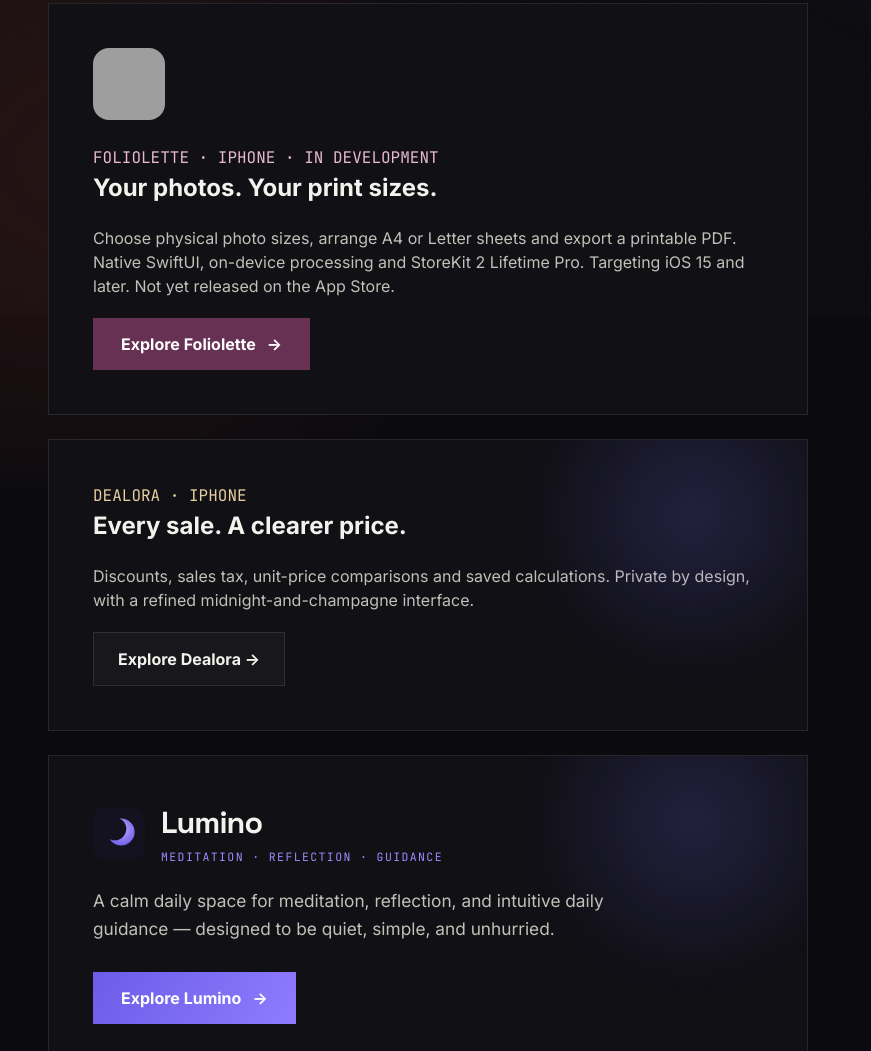
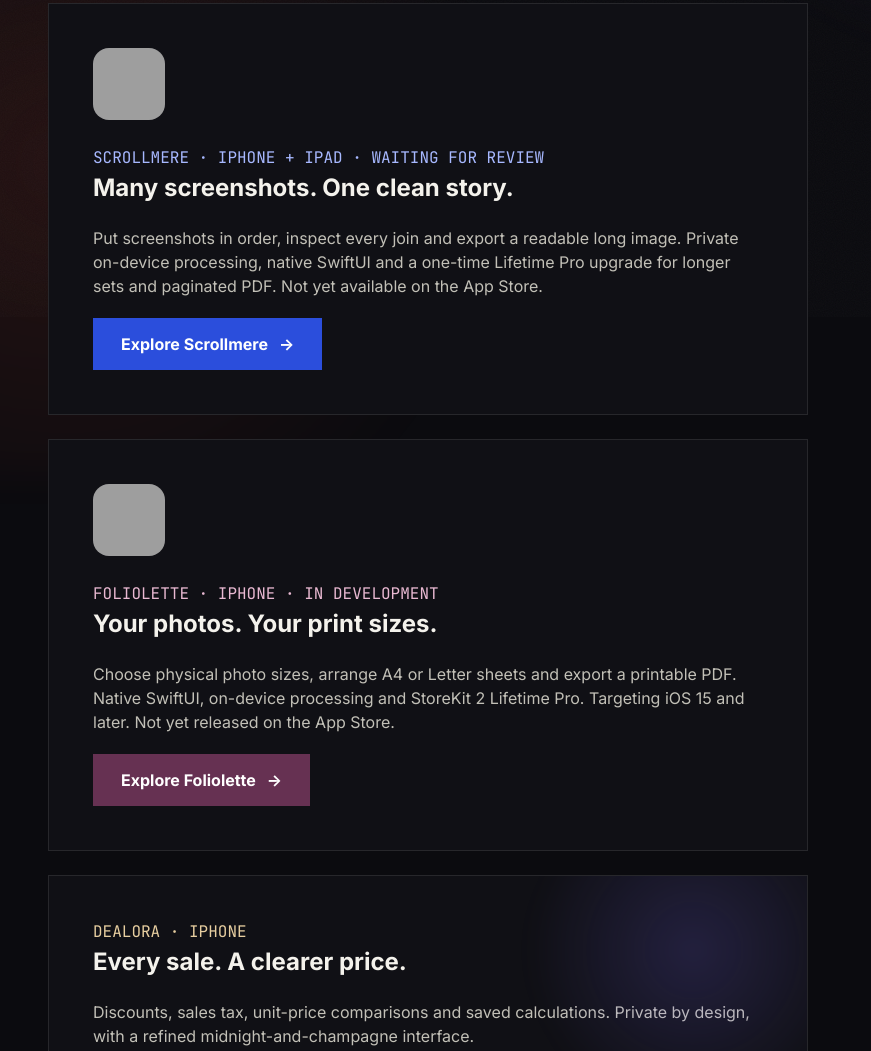
Before and after one commit to sepidehdalir/Arvinify, a website: page apps/index.html in a window 1280 px wide. Shown: the part 483-1534 px from the top of the page, without its empty margins (0-871 px from the left). Drawn offline with Linux system fonts and the light colour scheme; grey boxes are pictures that could not be loaded.

Commit message:
Add Scrollmere to the app portfolio

```diff
--- a/apps/index.html
+++ b/apps/index.html
@@ -144,6 +144,13 @@
   <section class="section" style="padding-top:20px">
     <div class="wrap">
       <article class="app-card reveal" style="margin-bottom:24px">
+        <img src="https://sepidehdalir.github.io/scrollmere-showcase/assets/icon.png" width="72" height="72" alt="Scrollmere ribbon icon" style="border-radius:16px;margin-bottom:20px">
+        <p class="mono" style="color:#a7b8ff">SCROLLMERE · IPHONE + IPAD · WAITING FOR REVIEW</p>
+        <h2>Many screenshots. One clean story.</h2>
+        <p style="margin:20px 0;color:#c2c0b7">Put screenshots in order, inspect every join and export a readable long image. Private on-device processing, native SwiftUI and a one-time Lifetime Pro upgrade for longer sets and paginated PDF. Not yet available on the App Store.</p>
+        <a class="app-cta" href="https://sepidehdalir.github.io/scrollmere-showcase/" style="background:#2b4edc">Explore Scrollmere <span aria-hidden="true">→</span></a>
+      </article>
+      <article class="app-card reveal" style="margin-bottom:24px">
         <img src="https://sepidehdalir.github.io/foliolette-showcase/assets/icon.png" width="72" height="72" alt="Foliolette icon" style="border-radius:16px;margin-bottom:20px">
         <p class="mono" style="color:#e9b9d2">FOLIOLETTE · IPHONE · IN DEVELOPMENT</p>
         <h2>Your photos. Your print sizes.</h2>
```
